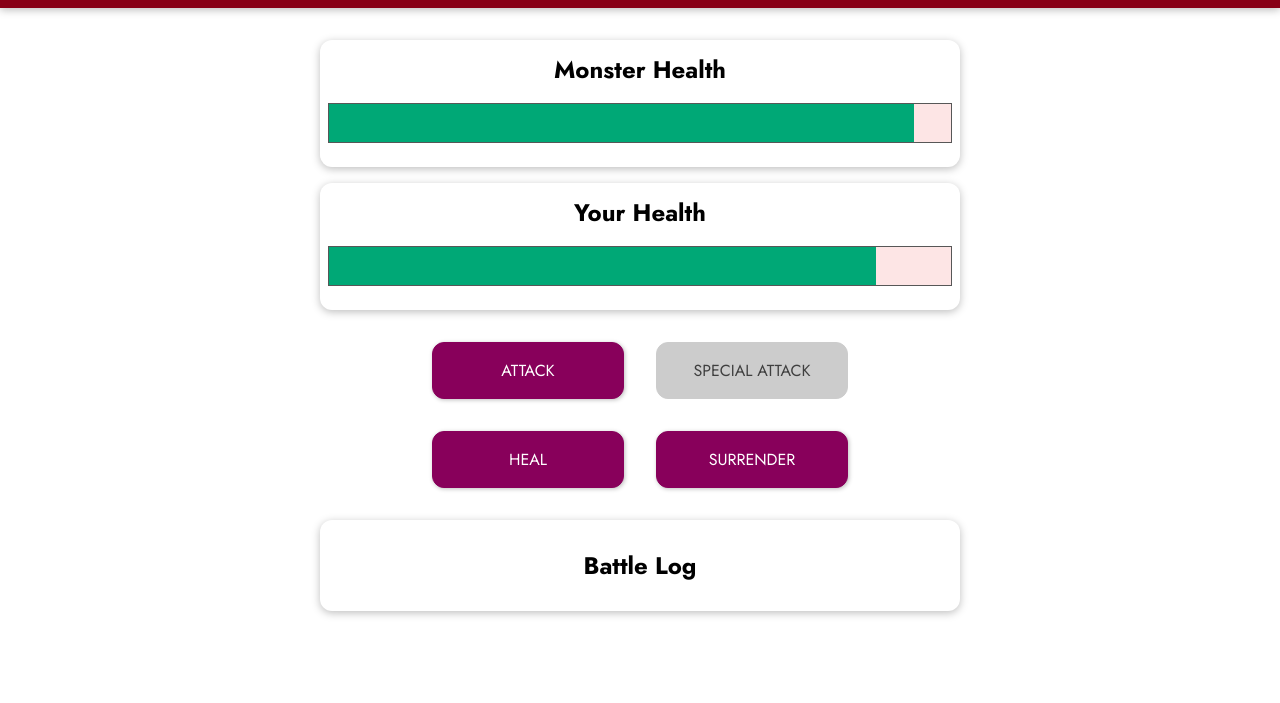
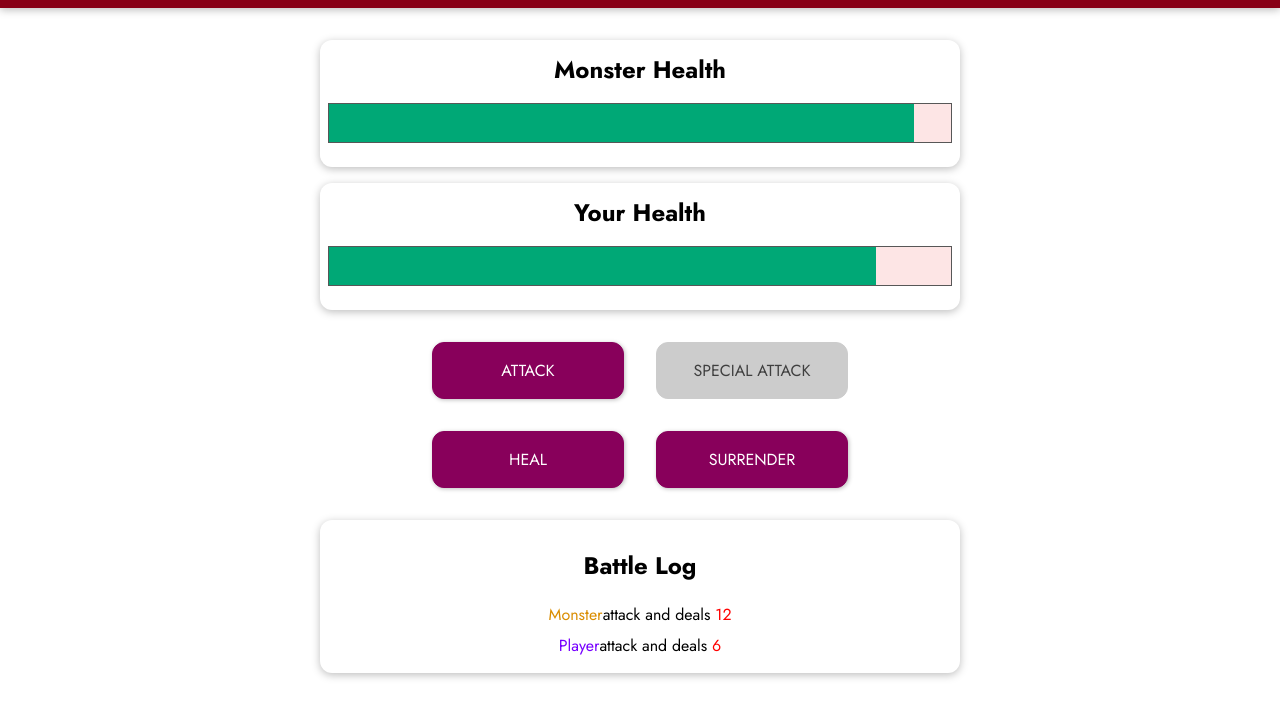
Before and after one commit to Amrkahla6/monster_slayer_game, a plain HTML site: page index.html in a window 1280 px wide. Both pictures are taken after a click on the button "ATTACK". Shown: the part 97-800 px from the top of the page. Drawn offline with nearby package versions, Linux system fonts and the light colour scheme.

Commit message:
Add logs for every action and finsih the project

```diff
--- a/app.js
+++ b/app.js
@@ -10,7 +10,8 @@ const app = Vue.createApp({
             playerHealth  : 100,
             monsterHealth : 100,
             currentRound  : 0,
-            winner        : null
+            winner        : null,
+            logMessages   : []
         }
     },computed:{
         monsterBarStyles()
@@ -60,6 +61,7 @@ const app = Vue.createApp({
             //Random value between 5 and 12
             myAttachValue = getRandomValue(5,12);
             this.monsterHealth  -= myAttachValue;
+            this.addLogMessage('player','attach',myAttachValue)
             this.attachPlayer();
         },
         attachPlayer()
@@ -67,6 +69,7 @@ const app = Vue.createApp({
             //Random value between 15 and 8
             myAttachValue = getRandomValue(8,15);
             this.playerHealth  -= myAttachValue;
+            this.addLogMessage('monster','attach',myAttachValue)
         },
         speacialAttachMonster()
         {
@@ -76,6 +79,7 @@ const app = Vue.createApp({
             this.monsterHealth  -= myAttachValue;
             this.spicalAttch -- ;
             this.attachPlayer();
+            this.addLogMessage('player','attach',myAttachValue)
         },
         healPlayer()
         {
@@ -89,6 +93,8 @@ const app = Vue.createApp({
                 this.playerHealth  += myHealValue;
             }
 
+            this.addLogMessage('player','heal',myHealValue)
+
             this.attachPlayer();
         },
         startNewGame()
@@ -97,9 +103,17 @@ const app = Vue.createApp({
             this.playerHealth  = 100;
             this.currentRound  = 0;
             this.winner        = null;
+            this.logMessages   = [];
         },
         surrender(){
             this.winner = 'monster'
+        },
+        addLogMessage(who,what,value){
+            this.logMessages.unshift({
+                actionBy    : who,
+                actionType  : what,
+                actionValue : value
+            })
         }
     },
 });
--- a/index.html
+++ b/index.html
@@ -44,7 +44,13 @@
       </section>
       <section id="log" class="container">
         <h2>Battle Log</h2>
-        <ul></ul>
+        <ul>
+          <li v-for="log in logMessages">
+            <span :class="{'log--player':log.actionBy === 'player','log--monster':log.actionBy === 'monster'}">{{log.actionBy === "player" ? "Player" : "Monster" }}</span>
+            <span v-if="log.actionType === 'heal'">heals himself for <span class="log--heal">{{log.actionValue}}</span></span>
+            <span v-else>attack and deals <span class="log--damage">{{log.actionValue}}</span></span>
+          </li>
+        </ul>
       </section>
     </div>
   </body>
```
